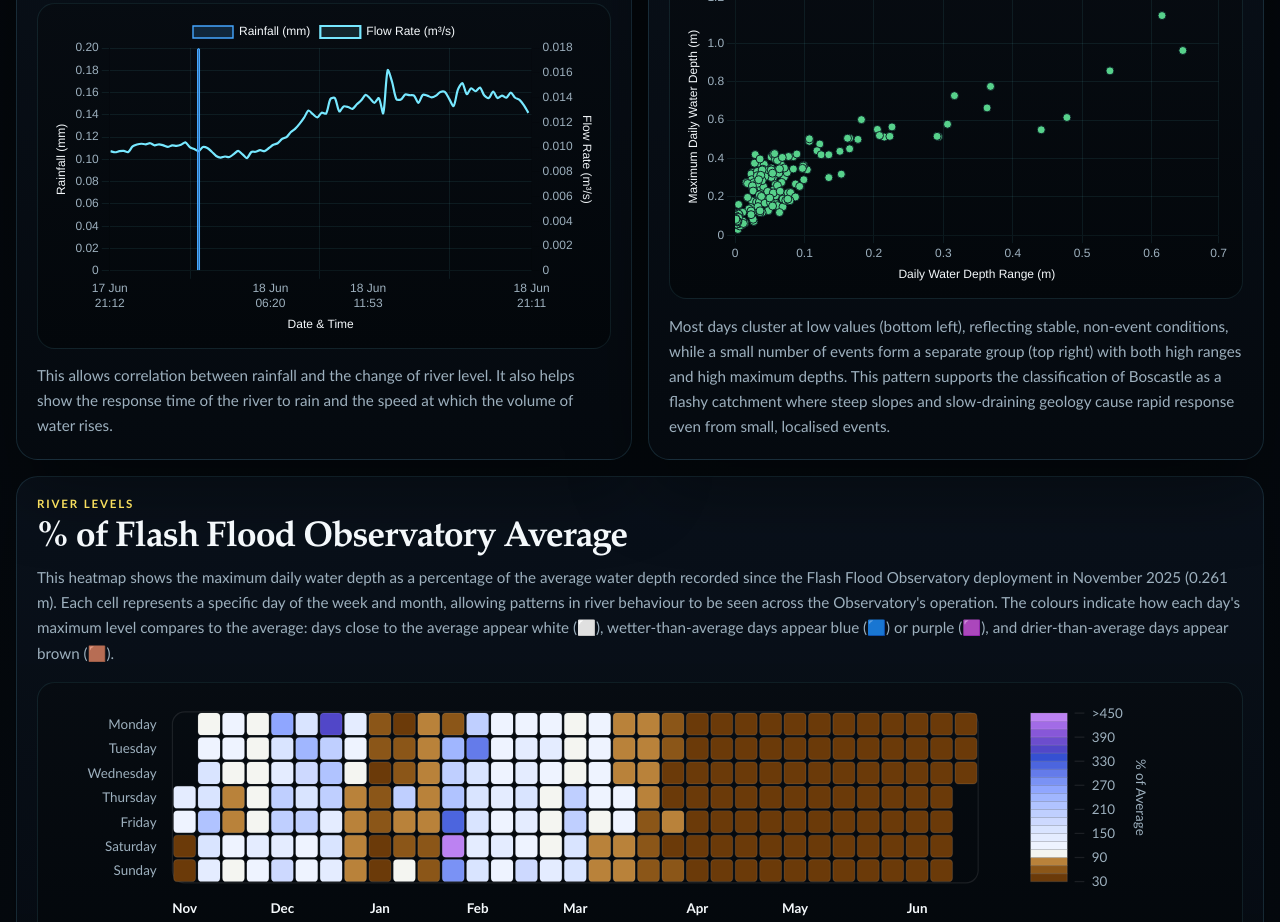
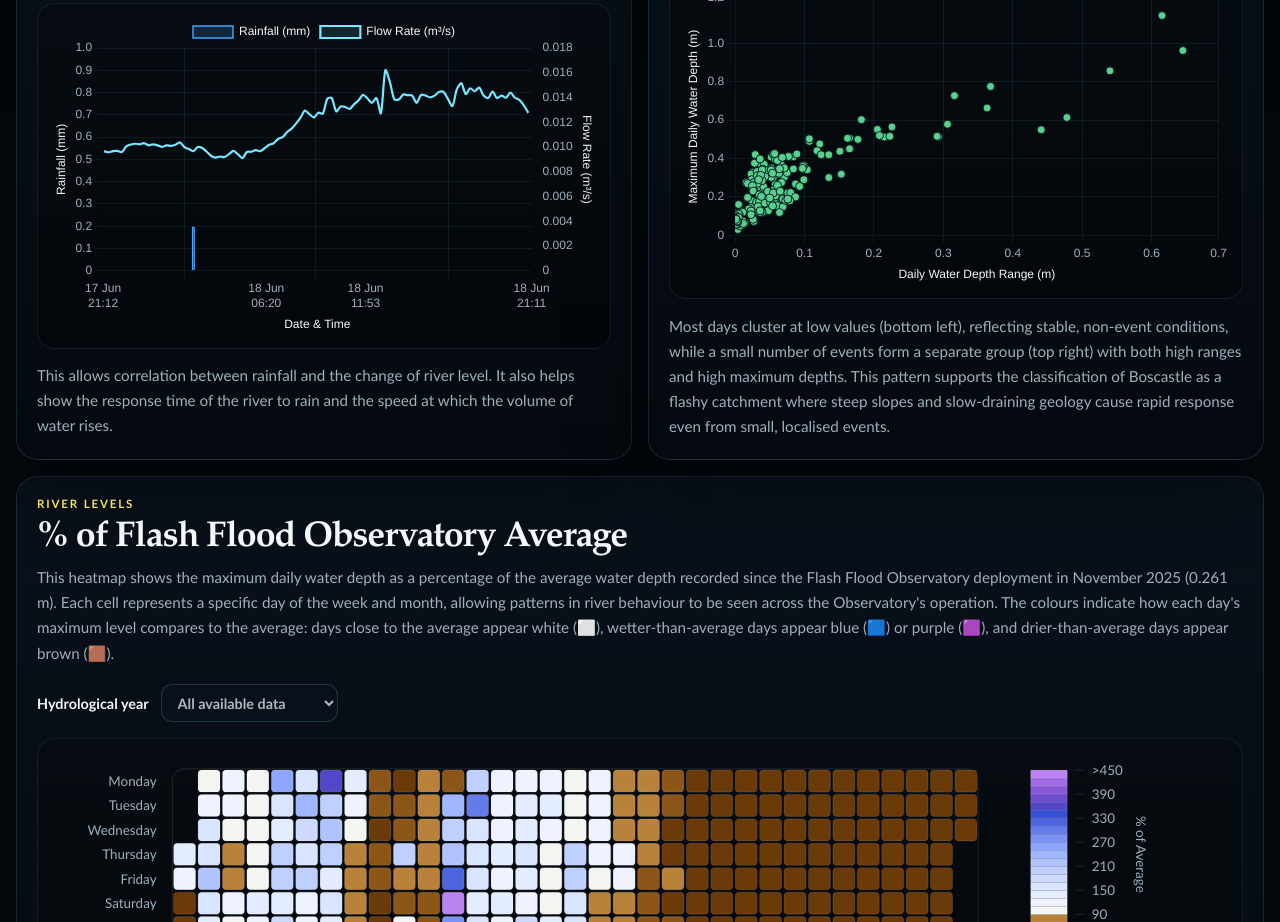
Before and after one commit to orfeasa/flashfloodobservatory.com, a plain HTML site: page public/index.html in a window 1280 px wide. Shown: the part 1799-2721 px from the top of the page. Drawn offline with nearby package versions, Linux system fonts and the light colour scheme.

Commit message:
Add water year heatmap selector and rainfall scale floor

```diff
--- a/public/app.js
+++ b/public/app.js
@@ -22,6 +22,7 @@ let displayTimeZone = "UTC";
 let dashboardPayload;
 let timeWindowState;
 let selectedTimeWindowId = fallbackWindowOption.id;
+let selectedHydrologicalYearId;
 
 async function main() {
   try {
@@ -394,7 +395,7 @@ function renderRainfallChart(panel, reportingWindow) {
     data: {
       datasets: [buildRainfallDataset(points, panel.y_axis_label || "Rainfall")],
     },
-    options: chartOptions(reportingWindow, panel.y_axis_label || "Rainfall"),
+    options: chartOptions(reportingWindow, panel.y_axis_label || "Rainfall", 1),
   });
 }
 
@@ -561,10 +562,18 @@ function renderLevelHeatmap(panel) {
   const average = document.getElementById("levelHeatmapAverage");
   const mount = document.getElementById("levelHeatmapMount");
   const empty = document.getElementById("levelHeatmapEmpty");
-  const cells = Array.isArray(panel?.cells) ? panel.cells : [];
+  const yearState = buildHydrologicalYearState(panel);
+  const selectedYear = yearState.years.find((year) => year.id === selectedHydrologicalYearId)
+    || yearState.years.find((year) => year.id === yearState.defaultId)
+    || yearState.years[0];
+  const selectedPanel = selectedYear
+    ? { ...panel, cells: selectedYear.cells, month_ticks: selectedYear.month_ticks }
+    : panel;
+  const cells = Array.isArray(selectedPanel?.cells) ? selectedPanel.cells : [];
   const hasPanel = Boolean(panel?.title || panel?.eyebrow || panel?.empty_message || cells.length);
 
   wrapper.hidden = !hasPanel;
+  renderHydrologicalYearControl(yearState, selectedYear);
   if (!hasPanel) {
     mount.innerHTML = "";
     mount.hidden = true;
@@ -591,7 +600,64 @@ function renderLevelHeatmap(panel) {
   mount.hidden = false;
   empty.hidden = true;
   mount.setAttribute("aria-label", panel.title || "River-level difference heatmap");
-  mount.innerHTML = buildLevelHeatmapSvg(panel);
+  mount.innerHTML = buildLevelHeatmapSvg(selectedPanel);
+}
+
+function buildHydrologicalYearState(panel) {
+  const explicitYears = Array.isArray(panel?.hydrological_years)
+    ? panel.hydrological_years.filter((year) => year?.id && Array.isArray(year.cells))
+    : [];
+  const years = explicitYears.length
+    ? explicitYears
+    : (Array.isArray(panel?.cells) && panel.cells.length
+      ? [{
+          id: "all",
+          label: "All available data",
+          period_label: "",
+          cells: panel.cells,
+          month_ticks: panel.month_ticks || [],
+        }]
+      : []);
+  const requestedDefault = panel?.default_hydrological_year;
+  const defaultId = years.some((year) => year.id === requestedDefault)
+    ? requestedDefault
+    : years[years.length - 1]?.id;
+
+  if (!years.some((year) => year.id === selectedHydrologicalYearId)) {
+    selectedHydrologicalYearId = defaultId;
+  }
+
+  return { years, defaultId };
+}
+
+function renderHydrologicalYearControl(state, selectedYear) {
+  const control = document.getElementById("heatmapPeriodControl");
+  const select = document.getElementById("heatmapPeriodSelect");
+  const periodLabel = document.getElementById("heatmapPeriodLabel");
+  if (!control || !select || !periodLabel) {
+    return;
+  }
+
+  control.hidden = !state.years.length;
+  if (!state.years.length) {
+    select.replaceChildren();
+    periodLabel.textContent = "";
+    return;
+  }
+
+  select.replaceChildren(...state.years.map((year) => {
+    const option = document.createElement("option");
+    option.value = year.id;
+    option.textContent = year.label || year.id;
+    return option;
+  }));
+  select.value = selectedYear?.id || state.defaultId || "";
+  select.disabled = state.years.length <= 1;
+  periodLabel.textContent = selectedYear?.period_label || "";
+  select.onchange = () => {
+    selectedHydrologicalYearId = select.value;
+    renderLevelHeatmap(dashboardPayload?.analysis_panels?.level_heatmap || {});
+  };
 }
 
 function buildLevelHeatmapSvg(panel) {
@@ -899,7 +965,7 @@ function hideEmptyChart(prefix) {
   empty.hidden = true;
 }
 
-function chartOptions(reportingWindow, yTitle) {
+function chartOptions(reportingWindow, yTitle, suggestedMax = null) {
   const durationHours = (reportingWindow.end - reportingWindow.start) / (60 * 60 * 1000);
   const maxTicksLimit = durationHours > 30 ? 8 : 6;
 
@@ -950,6 +1016,7 @@ function chartOptions(reportingWindow, yTitle) {
       },
       y: {
         beginAtZero: true,
+        ...(Number.isFinite(suggestedMax) ? { suggestedMax } : {}),
         grid: {
           color: chartPalette.grid,
         },
@@ -1044,6 +1111,7 @@ function responseChartOptions(reportingWindow, rainfallTitle, flowTitle, hasRain
           type: "linear",
           position: "left",
           beginAtZero: true,
+          suggestedMax: 1,
           grid: {
             color: chartPalette.grid,
           },
--- a/public/index.html
+++ b/public/index.html
@@ -153,6 +153,11 @@
           <h2 id="levelHeatmapTitle">% of Flash Flood Observatory Average</h2>
           <p class="panel-copy" id="levelHeatmapDescription"></p>
           <p class="heatmap-average" id="levelHeatmapAverage"></p>
+          <div class="heatmap-period-control" id="heatmapPeriodControl" hidden>
+            <label for="heatmapPeriodSelect">Hydrological year</label>
+            <select id="heatmapPeriodSelect"></select>
+            <span id="heatmapPeriodLabel"></span>
+          </div>
         </div>
         <div class="heatmap-frame">
           <div class="heatmap-mount" id="levelHeatmapMount" aria-label="River-level average heatmap"></div>
--- a/public/styles.css
+++ b/public/styles.css
@@ -467,6 +467,46 @@ canvas {
   display: none;
 }
 
+.heatmap-period-control {
+  display: grid;
+  grid-template-columns: max-content minmax(9rem, max-content) minmax(0, 1fr);
+  gap: 0.55rem 0.75rem;
+  align-items: center;
+  margin-top: 0.8rem;
+  color: var(--muted);
+  font-size: 0.9rem;
+}
+
+.heatmap-period-control[hidden] {
+  display: none;
+}
+
+.heatmap-period-control label {
+  color: var(--text);
+  font-weight: 700;
+}
+
+.heatmap-period-control select {
+  min-height: 2.4rem;
+  padding: 0.45rem 2.2rem 0.45rem 0.75rem;
+  border: 1px solid rgba(119, 232, 255, 0.24);
+  border-radius: 0.7rem;
+  background: #09131d;
+  color: var(--text);
+  font: inherit;
+  font-weight: 700;
+}
+
+.heatmap-period-control select:focus-visible {
+  outline: 2px solid var(--cyan);
+  outline-offset: 2px;
+}
+
+.heatmap-period-control select:disabled {
+  opacity: 0.72;
+  cursor: not-allowed;
+}
+
 .heatmap-frame {
   margin-top: 1rem;
   padding: 0.85rem 1rem 1rem;
@@ -692,6 +732,10 @@ canvas {
     text-align: center;
   }
 
+  .heatmap-period-control {
+    grid-template-columns: 1fr;
+  }
+
   .summary-strip,
   .dashboard-grid,
   .analysis-grid,
```
Also changed, not shown: AGENTS.md (+2 -0 lines), README.md.
